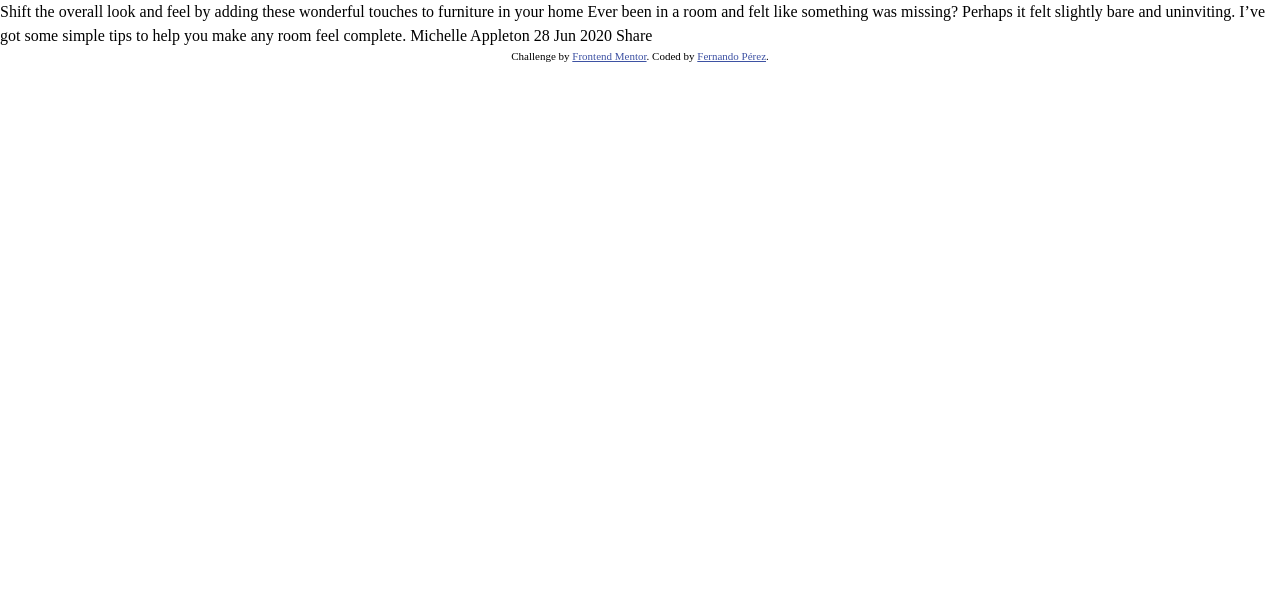
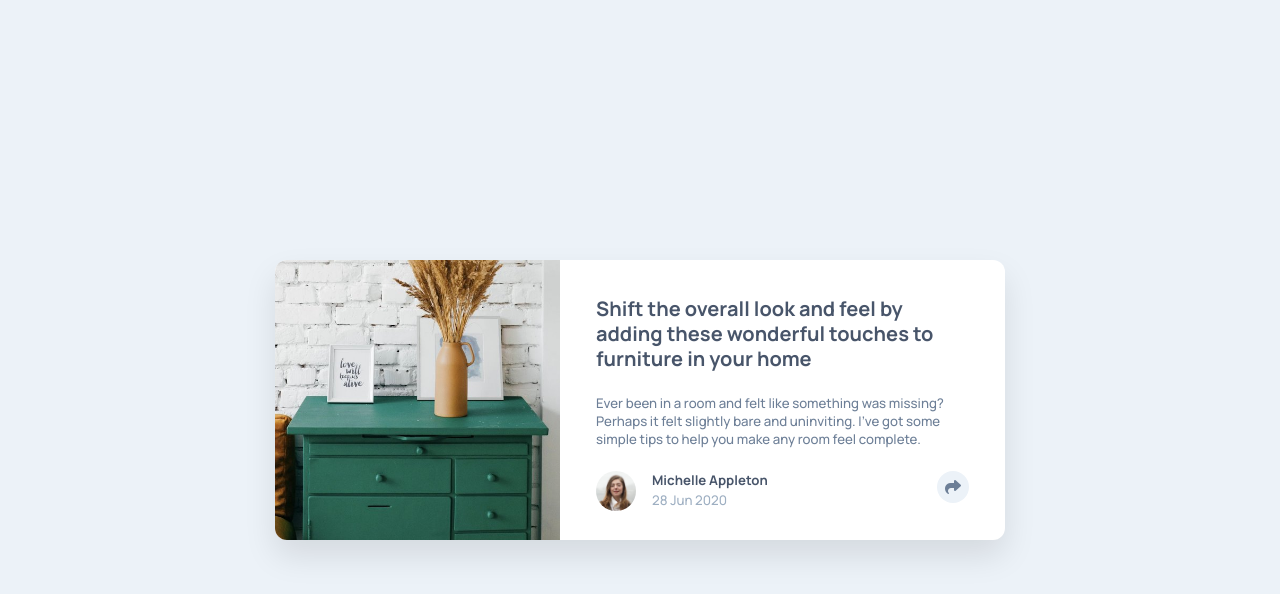
Before and after one commit to fermop/Frontend_Mentor-11thChallenge, a plain HTML site: page index.html in a window 1280 px wide. Drawn offline with Linux system fonts and the light colour scheme.

Commit message:
Article preview component version
HTML, CSS and JS ready to upload and show the result

```diff
--- a/css/style.css
+++ b/css/style.css
@@ -3,6 +3,7 @@
   --primary-clr-500: hsl(214, 17%, 51%);
   --primary-clr-400: hsl(212, 23%, 69%);
   --primary-clr-300: hsl(210, 46%, 95%);
+  --white: hsl(0, 0%, 100%);
 
   --ff-base: 'Manrope', sans-serif;
 
@@ -29,18 +30,171 @@ img, picture, video, canvas, svg {display: block;
 input, button, textarea, select {font: inherit;}
 /* 8. Avoid text overflows */
 p, h1, h2, h3, h4, h5, h6 {overflow-wrap: break-word;}
+/* ---------- Global ---------- */
+html {
+  font-size: 100%;
+}
+body {
+  background-color: var(--primary-clr-300);
+  font-family: var(--ff-base);
+  min-height: 37.5rem;
+  flex-direction: column;
+  align-items: center;
+  justify-content: center;
+}
+h1, h2, a {
+  color: var(--primary-clr-600);
+  font-weight: var(--fw-700);
+}
+/* ---------- Utility classes ---------- */
+.fs-body-copy {
+  font-size: 0.8287rem;
+}
+/* ---------- Layout ---------- */
+.card {
+  width: 20.4375rem;
+  height: 32rem;
+  background-color: var(--white);
+  overflow: hidden;
+  border-radius: .75rem;
+  box-shadow: 0 1rem 2rem rgba(0, 0, 0, .1);
+}
+/* ----- Section | card__img ----- */
+.card__img {
+  height: 12.5rem;
+  background: url(../assets/images/drawers.jpg) no-repeat center center/cover;
+}
+/* ----- Section | card__info ----- */
+.card__info {
+  padding: 2rem 2rem 0;
+}
+.card__info__title {
+  font-size: 1rem;
+  margin-bottom: 1.5rem;
+}
+.card__info__text {
+  color: var(--primary-clr-500);
+  font-weight: var(--fw-500);
+  padding-bottom: 2rem;
+}
+/* ----- Section | card__info__avatar  ----- */
+.card__info__avatar {
+  position: relative;
+  justify-content: space-between;
+}
+.card__info__avatar__container {gap: 1rem;}
 
+.card__info__avatar__container__pfp {
+  width: 2.5rem;
+  height: 2.5rem;
+  border-radius: 50%;
+}
+.card__info__avatar__container__container__date {
+  color: var(--primary-clr-400);
+}
+/* ----- share-btn ----- */
+.share-btn {
+  width: 2rem;
+  height: 2rem;
+  background-color: var(--primary-clr-300);
+  color: var(--primary-clr-500);
+  text-align: center;
+  line-height: 2rem;
+  border-radius: 50%;
+  cursor: pointer;
+  z-index: 1;
+  transition: 500ms;
+}
+/* ----- Hover states ----- */
+.share-btn:hover,
+.card__info__avatar__socials__icon:hover,
+.footer a:hover {
+  transition: 500ms;
+  opacity: .7;
+  transform: scale(1.05);
+}
+/* ----- Socials ----- */
+.card__info__avatar__socials {
+  position: absolute;
+  right: -2rem;
+  bottom: -0.75rem;
+  width: calc(100% + 4rem);
+  height: 4rem;
+  background-color: var(--primary-clr-600);
+  padding-left: 2rem;
+  display: none;
+  align-items: center;
+  gap: 1rem;
+}
+.card__info__avatar__socials__text {
+  color: var(--primary-clr-400);
+  text-transform: uppercase;
+  letter-spacing: 0.375rem;
+}
+/* Classes to add interactivity with JS */
+.flex {display: flex;} /* This class is also used as a utility class */
 
-
-
-
-
-
-
-.attribution {
-  font-size: 11px;
+.share-btn.active {
+  color: var(--white);
+  background-color: var(--primary-clr-500);
+  margin-top: 0.25rem;
+  transform: rotate(180deg);
+  transition: 500ms;
+}
+/* ----- Footer ----- */
+.footer {
+  display: none;
+  font-size: 0.6875rem;
   text-align: center;
+  margin-top: 2rem;
 }
-.attribution a {
-  color: hsl(228, 45%, 44%);
+/* ----- Responsiveness ----- */
+@media (min-width: 55.5rem) {
+  .card {
+    width: 45.625rem;
+    height: 17.5rem;
+    overflow: unset;
+    display: flex;
+  }
+  .card__img {
+    width: 17.8125rem;
+    height: 100%;
+    border-radius: .75rem 0 0 .75rem;
+  }
+  .card__info {
+    width: calc(100% - 17.8125rem);
+    padding: 2.25rem 2.25rem 2rem;
+  }
+  .card__info__title {
+    font-size: 1.25rem;
+    line-height: 1.25;
+  }
+  .card__info__text {
+    line-height: 1.35;
+    padding-bottom: 1.375rem;
+  }
+  .card__info__avatar__socials {
+    right: -6.75rem;
+    bottom: 3.625rem;
+    max-width: 15.5rem;
+    height: 3.625rem;
+    border-radius: .75rem;
+    box-shadow: 0 1rem 2rem rgba(0, 0, 0, .1);
+    padding-left: 0;
+    justify-content: center;
+  }
+  .triangle {
+    width: 1.125rem;
+    height: 1.125rem;
+    background-color: var(--primary-clr-600);
+    transform: rotate(45deg);
+    position: absolute;
+    bottom: -0.5rem;
+    /*
+    If you are trying to figure out why the triangle is centered it is because it's inherited
+    by its parent (card__info__avatar__socials), I'm saying this because at some point
+    I couldn't understand why it was centered lol.
+    Hope this comment helps someone who's reading my code.
+    */
+  }
 }
--- a/index.html
+++ b/index.html
@@ -19,21 +19,49 @@
   <link rel="stylesheet" href="./css/style.css">
   <title>Frontend Mentor | Article preview component</title>
 </head>
-<body>
+<body class="flex"> <!-- The body has this class to center the card -->
 
-  Shift the overall look and feel by adding these wonderful
-  touches to furniture in your home
+  <main class="card">
+    <section class="card__img"></section>
 
-  Ever been in a room and felt like something was missing? Perhaps
-  it felt slightly bare and uninviting. I’ve got some simple tips
-  to help you make any room feel complete.
+    <section class="card__info">
+      <!-- This is an h1 because most of Frontend Mentor's challenges requiere at least one h1 -->
+      <h1 class="card__info__title">Shift the overall look and feel by adding these wonderful touches to furniture in your home</h1>
+      <p class="card__info__text fs-body-copy">Ever been in a room and felt like something was missing? Perhaps it felt slightly bare and uninviting. I've got some simple tips to help you make any room feel complete.</p>
 
-  Michelle Appleton
-  28 Jun 2020
+      <div class="card__info__avatar flex">
+        <div class="card__info__avatar__container flex">
+          <img src="./assets/images/avatar-michelle.jpg"
+               alt="Michelle's profile picture"
+              class="card__info__avatar__container__pfp"
+              >
 
-  Share
+          <div class="card__info__avatar__container__container">
+            <h2 class="card__info__avatar__container__container__name fs-body-copy">Michelle Appleton</h2>
+            <p class="card__info__avatar__container__container__date fs-body-copy">28 Jun 2020</p>
+          </div>
+        </div>
 
-  <footer class="attribution">
+        <!-- Share button -->
+        <i class="fa-sharp fa-solid fa-share share-btn"></i>
+
+        <!-- Social icons when share button is clicked -->
+        <div class="card__info__avatar__socials">
+          <p class="card__info__avatar__socials__text fs-body-copy">Share</p>
+
+          <a href="#"><img src="./assets/images/icon-facebook.svg" alt="" class="card__info__avatar__socials__icon"></a>
+          <a href="#"><img src="./assets/images/icon-twitter.svg" alt="" class="card__info__avatar__socials__icon"></a>
+          <a href="#"><img src="./assets/images/icon-pinterest.svg" alt="" class="card__info__avatar__socials__icon"></a>
+
+          <!-- Triangle shape -->
+          <div class="triangle"></div>
+        </div>
+      </div>
+
+    </section>
+  </main>
+
+  <footer class="footer">
     Challenge by <a href="https://www.frontendmentor.io?ref=challenge" target="_blank">Frontend Mentor</a>.
     Coded by <a href="#" target="_blank">Fernando Pérez</a>.
   </footer>
--- a/js/scripts.js
+++ b/js/scripts.js
@@ -0,0 +1,14 @@
+const shareBtn = document.querySelector('.share-btn');
+const socialsContainer = document.querySelector('.card__info__avatar__socials');
+
+shareBtn.onclick = function() {
+  shareBtn.classList.toggle('active');
+  socialsContainer.classList.toggle('flex');
+}
+
+window.addEventListener('click', function(e) {
+  if (e.target !== shareBtn && shareBtn.classList.contains('active')) {
+    shareBtn.classList.toggle('active');
+    socialsContainer.classList.toggle('flex');
+  }
+});
```
